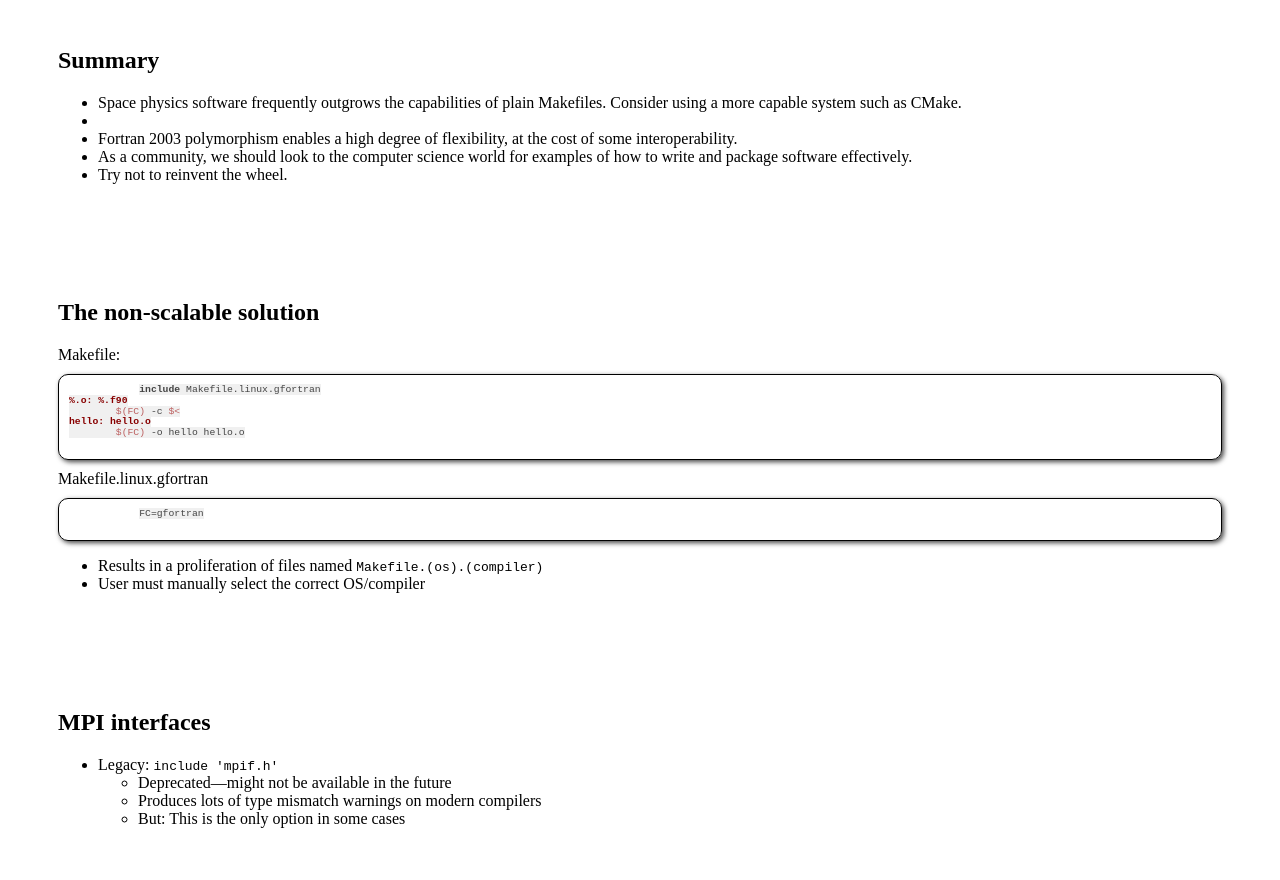
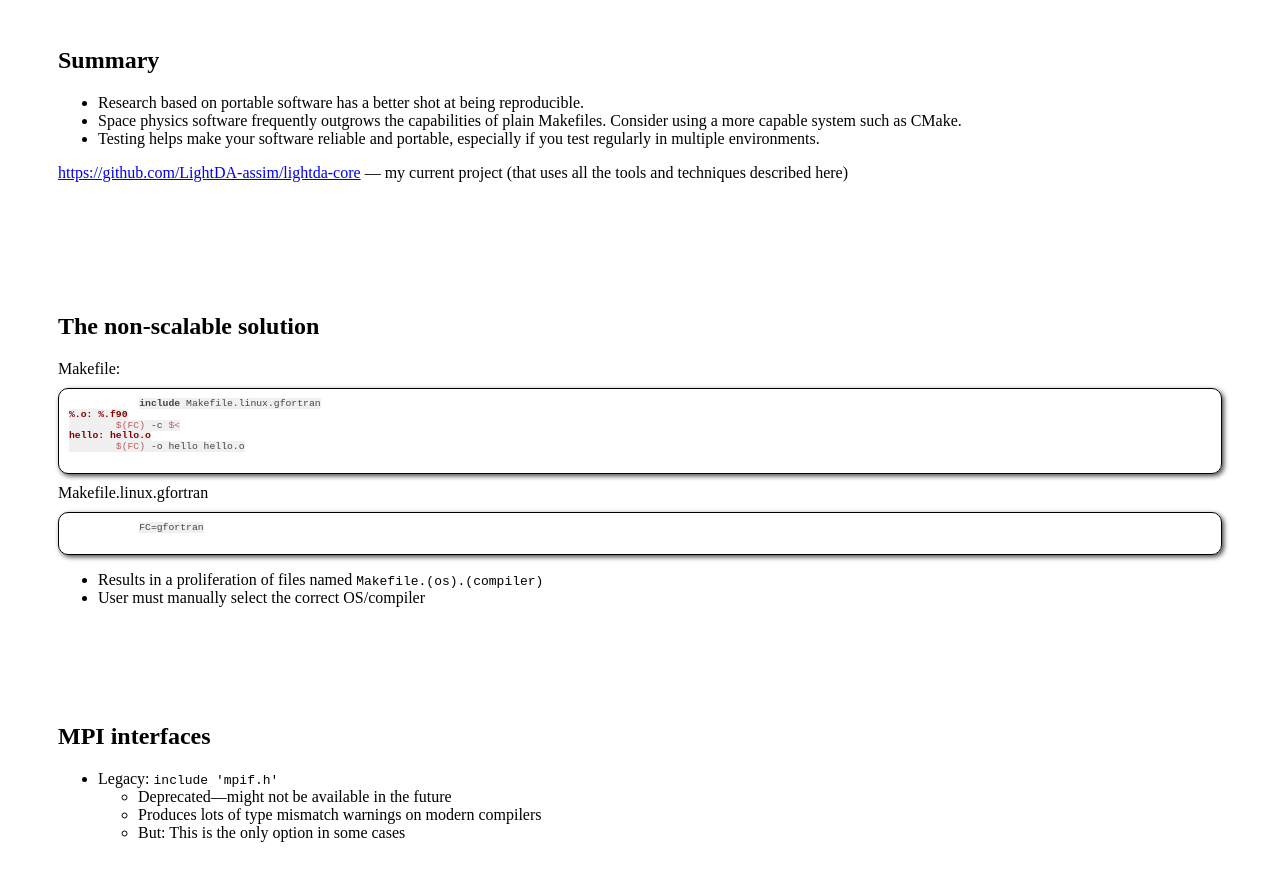
Before and after one commit to jhaiduce/magnetosphere_online_seminar_python_ffi_slides, a website: page index.html in a window 1280 px wide. Shown: the part 5974-6854 px from the top of the page. Drawn offline with nearby package versions, Linux system fonts and the light colour scheme.

Commit message:
Overhauled the summary slide

```diff
--- a/index.html
+++ b/index.html
@@ -462,12 +462,12 @@ FROM <mark>$compiler_image</mark> AS build_base</code>
       <h2>Summary</h2>
 
       <ul>
+	<li>Research based on portable software has a better shot at being reproducible.</li>
 	<li>Space physics software frequently outgrows the capabilities of plain Makefiles. Consider using a more capable system such as CMake.</li>
-	<li>
-	<li>Fortran 2003 polymorphism enables a high degree of flexibility, at the cost of some interoperability.</li>
-	<li>As a community, we should look to the computer science world for examples of how to write and package software effectively.</li>
-	<li>Try not to reinvent the wheel.</li>
+	<li>Testing helps make your software reliable and portable, especially if you test regularly in multiple environments.</li>
       </ul>
+
+      <div class="place bottom" style="width:80%; padding-bottom:2em;"><a href="https://github.com/LightDA-assim/lightda-core">https://github.com/LightDA-assim/lightda-core</a> &mdash; my current project (that uses all the tools and techniques described here)</div>
     </section>
 
     <section class="slide">
```
